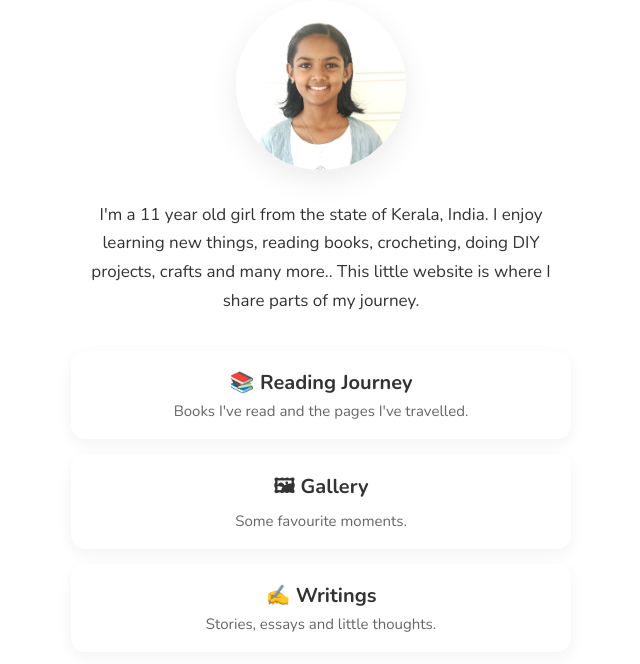
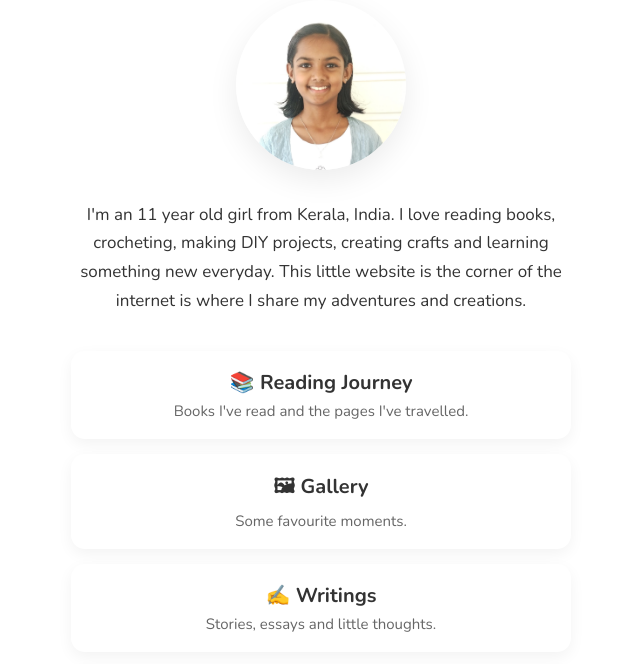
Before and after one commit to ajikarunakaran/diyagopal, a plain HTML site: page index.html in a window 1280 px wide. Shown: the part 130-794 px from the top of the page, without its empty margins (319-959 px from the left). Drawn offline with nearby package versions, Linux system fonts and the light colour scheme.

Commit message:
Revise personal introduction in index.html

```diff
--- a/index.html
+++ b/index.html
@@ -191,9 +191,9 @@ color:#888;
 <div class="intro">
 
 
-I'm a 11 year old girl from the state of Kerala, India.
-I enjoy learning new things, reading books, crocheting, doing DIY projects, crafts and many more..
-This little website is where I share parts of my journey.
+I'm an 11 year old girl from Kerala, India.
+I love reading books, crocheting, making DIY projects, creating crafts and learning something new everyday.
+This little website is the corner of the internet is where I share my adventures and creations.
 
 </div>
 
```
